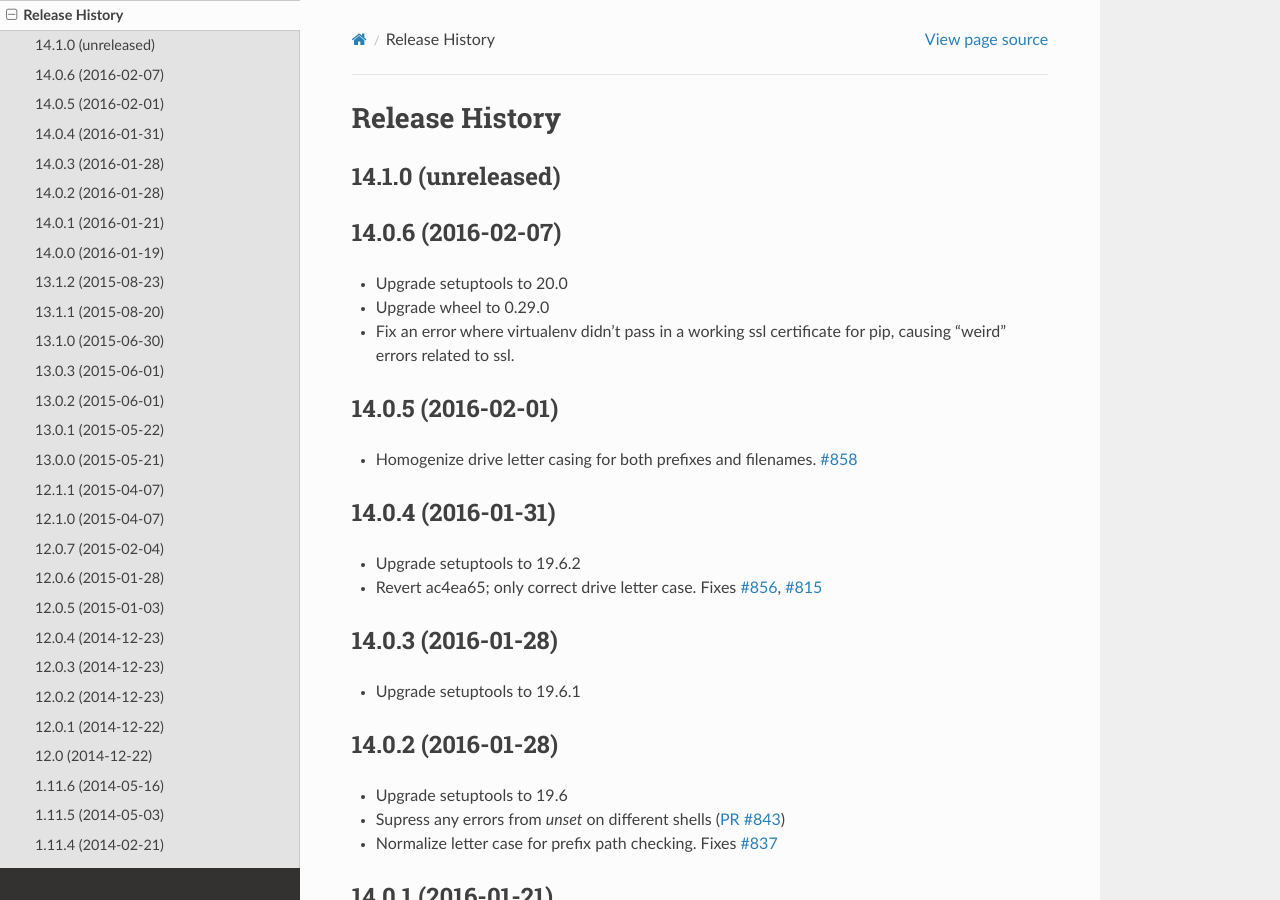
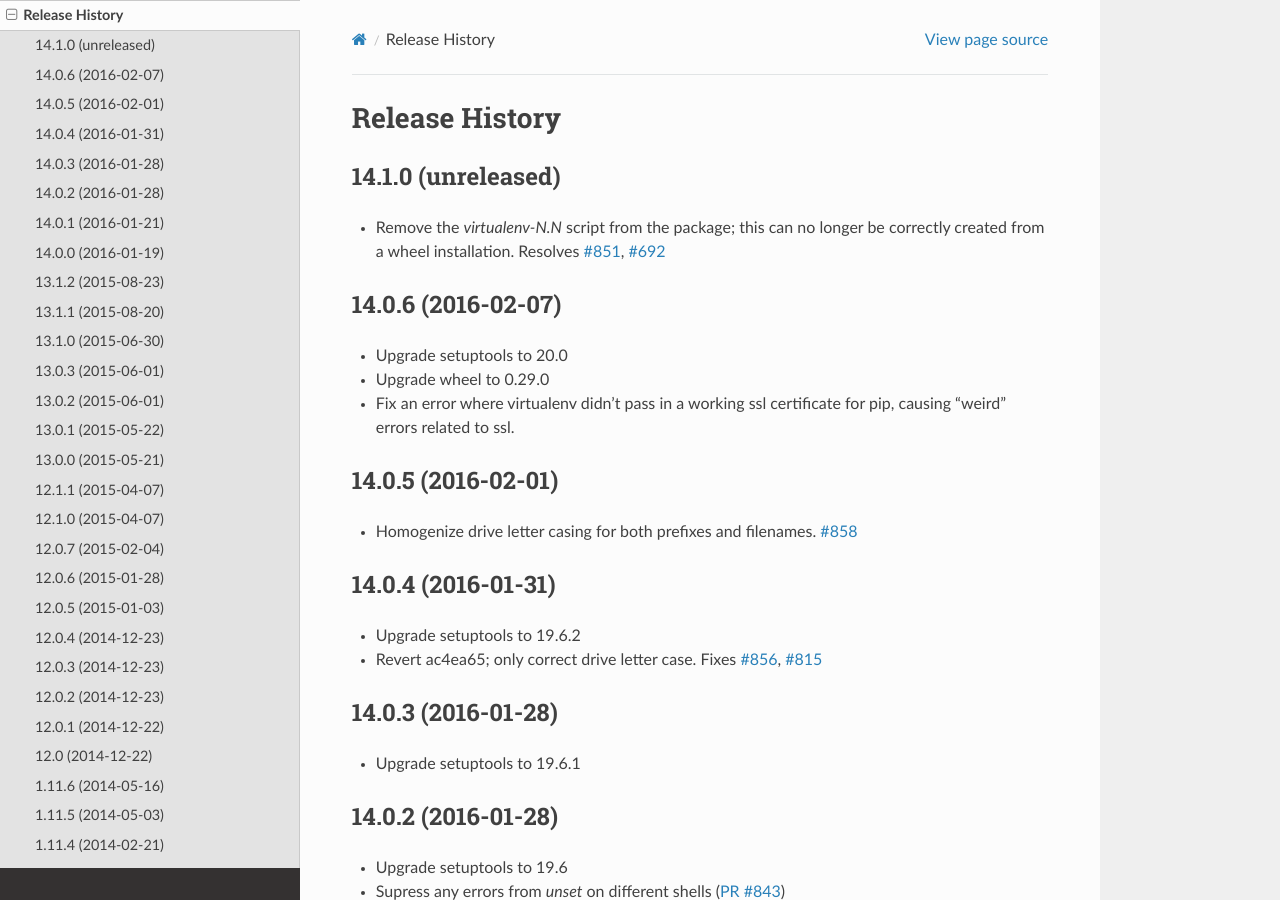
Before and after one commit to pypa/virtualenv, a Sphinx documentation site: the page built from docs/changes.rst, in a window 1280 px wide and 900 px high. Built offline with Sphinx 7.4.7 and the Read the Docs theme 2.0.0, drawn with Linux system fonts in a browser that asks for light colours.

Commit message:
Update changes.rst

```diff
--- a/docs/changes.rst
+++ b/docs/changes.rst
@@ -3,6 +3,9 @@ Release History
 
 14.1.0 (unreleased)
 -------------------
+
+* Remove the `virtualenv-N.N` script from the package; this can no longer be correctly created from a wheel installation.
+  Resolves :issue:`851`, :issue:`692`
 
 
 14.0.6 (2016-02-07)
```
